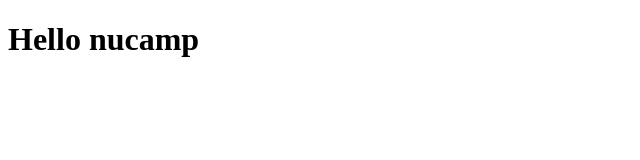
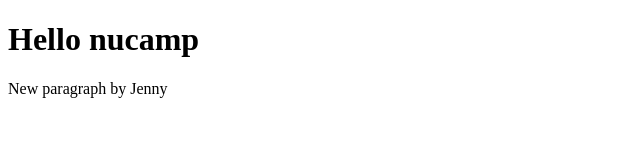
Before and after one commit to GSalgadoGit/git-test, a plain HTML site: page index.html in a window 1280 px wide. Shown: the whole page, without its empty margins (0-640 px from the left). Drawn offline with Linux system fonts and the light colour scheme.

Commit message:
Second commit

```diff
--- a/index.html
+++ b/index.html
@@ -8,5 +8,6 @@
 </head>
 <body>
     <h1>Hello nucamp</h1>
+    <p>New paragraph by Jenny</p>
 </body>
 </html>
```
